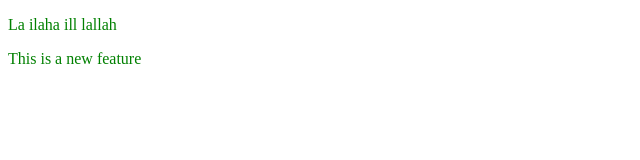
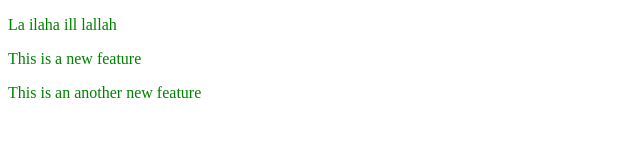
Before and after one commit to saqlainGIT/LocalRepo, a plain HTML site: page index.html in a window 1280 px wide. Shown: the whole page, without its empty margins (0-640 px from the left). Drawn offline with Linux system fonts and the light colour scheme.

Commit message:
Another feature addded

```diff
--- a/index.html
+++ b/index.html
@@ -9,5 +9,6 @@
 <body>
     <p> La ilaha ill lallah</p>
     <p>This is a new feature</p>
+    <p>This is an another new feature</p>
 </body>
 </html>
```
